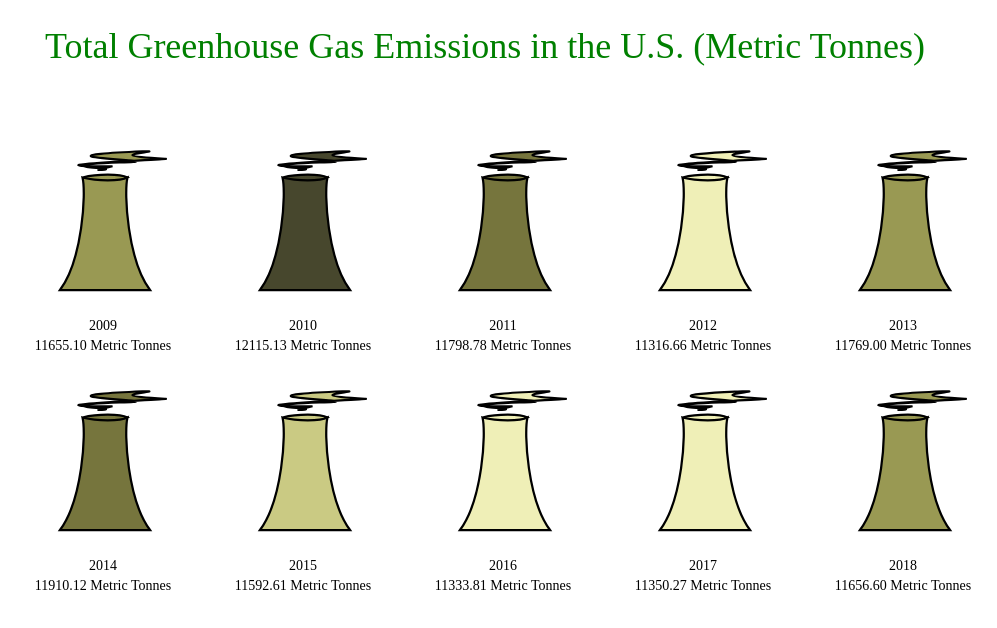
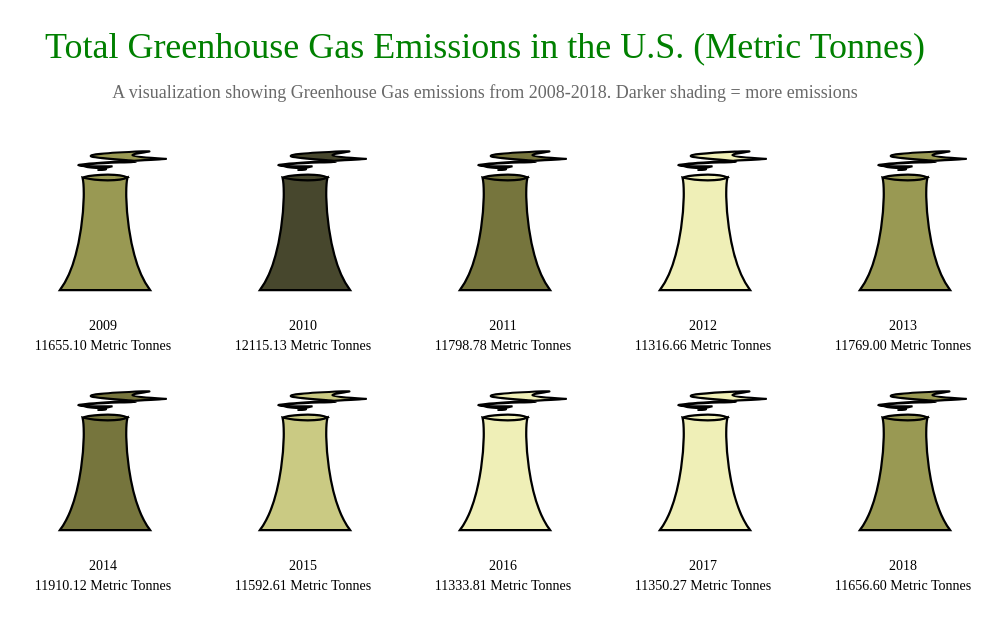
Before and after one commit to kjsantos/INFO-616-FA22, a plain HTML site: page Week_5_HW/HW_5.html in a window 1280 px wide. Shown: the top 628 px of the page, without its empty margins (283-1280 px from the left). Drawn offline with nearby package versions, Linux system fonts and the light colour scheme; a web font is replaced by a local one.

Commit message:
Update HW_5.html
Updated accessibility functionality

```diff
--- a/Week_5_HW/HW_5.html
+++ b/Week_5_HW/HW_5.html
@@ -18,6 +18,12 @@
             font-weight: 400;
             font-style: normal;
           }
+
+          .description {
+            font-size: 18px;
+            font-family: cooper-black-std, serif;
+            font-weight: normal;
+        }
 
           .labels{
             font-size: 14px;
@@ -47,7 +53,7 @@
         const minData = d3.min(dataset, d=>d.total_gas);
         const myColor = d3.scaleQuantize()
                           .domain([minData, maxData])
-                          .range(["#efefb7","#caca83","#999953","#76753d","#47472d"]);
+                          .range(["#efefb7","#caca83","#999953","#76753d","#47472d"]); //Color palette created with coolors.co to account for colorblindness
         const perRow = 5;
         const size = 200;
         const sizeY = 240;
@@ -62,6 +68,8 @@
                         const x = (i % perRow + 1) * size;
                         const y = (Math.floor(i/perRow)+.55) * sizeY;
                         return "translate(" + [x,y] + ")";})
+                      .attr("role","img")
+                      .attr("aria-labelledby", "title desc");
 
         g.append("path")
           .attr("d", draw)
@@ -99,7 +107,25 @@
            .attr("class", "title")
            .text("Total Greenhouse Gas Emissions in the U.S. (Metric Tonnes)"); //the text
 
+        svg.append("text")
+          .attr("x", 760) //x coordinate
+          .attr("y", 90) //y coordinate
+          .attr("text-anchor", "middle") //horizontal text alignment
+          .attr("fill", "dimgray")
+          .attr("class", "description")
+          .text("A visualization showing Greenhouse Gas emissions from 2008-2018. Darker shading = more emissions");
+
+        svg.append("title")
+          .text("Greenhouse Gas Emissions in the U.S. 2008-2018")
+          .attr("id", "title");
+
+        svg.append("desc")
+          .text("This visualization uses data from the World Resources Institute, which tracks greenhouse gas emissions in the U.S. This visualization highlights the last 10 years of data and the opacity of the color palette grows darker with higher levels of emissions in a year.")
+          .attr("id", "desc");
+
         });
+
+
 
 
 
```
